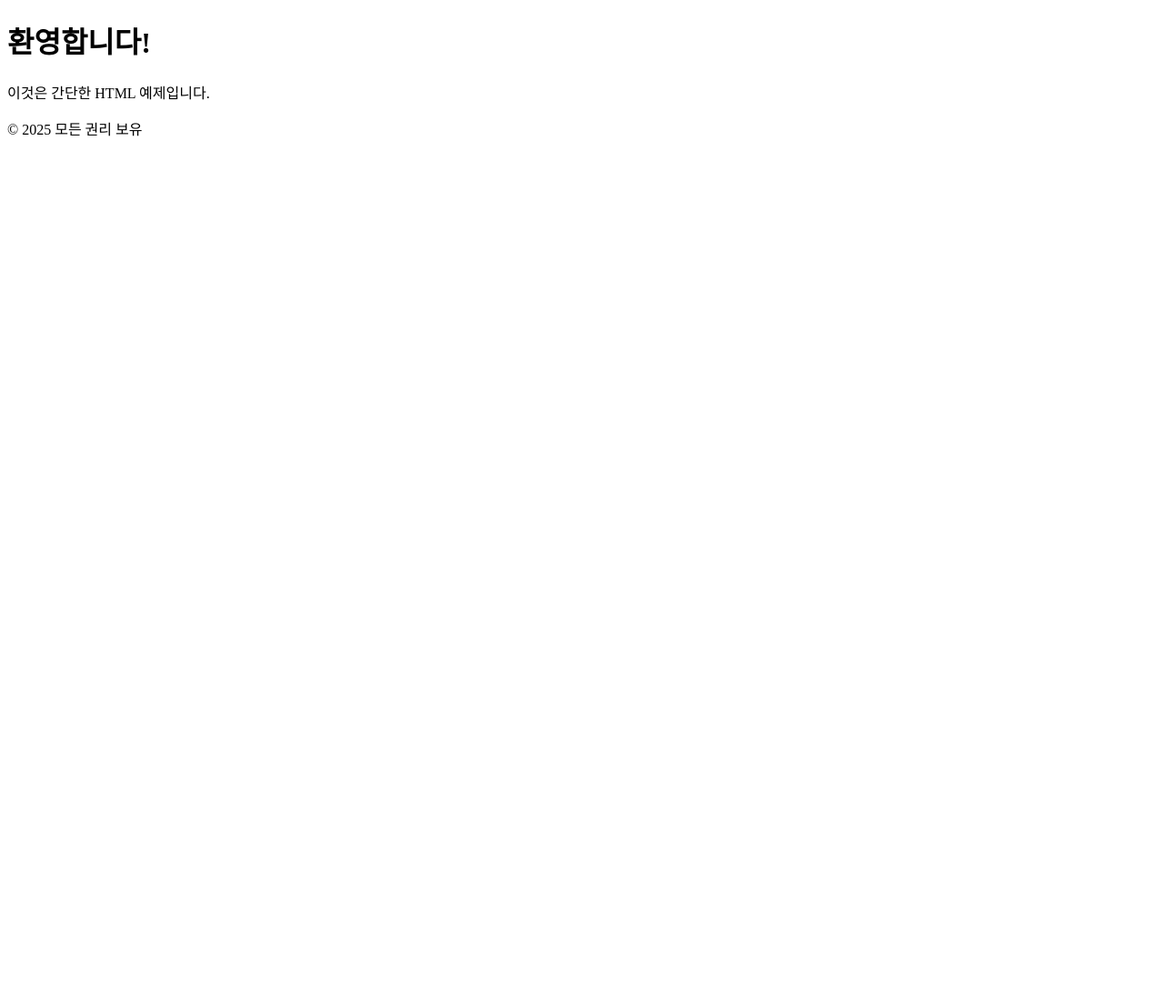
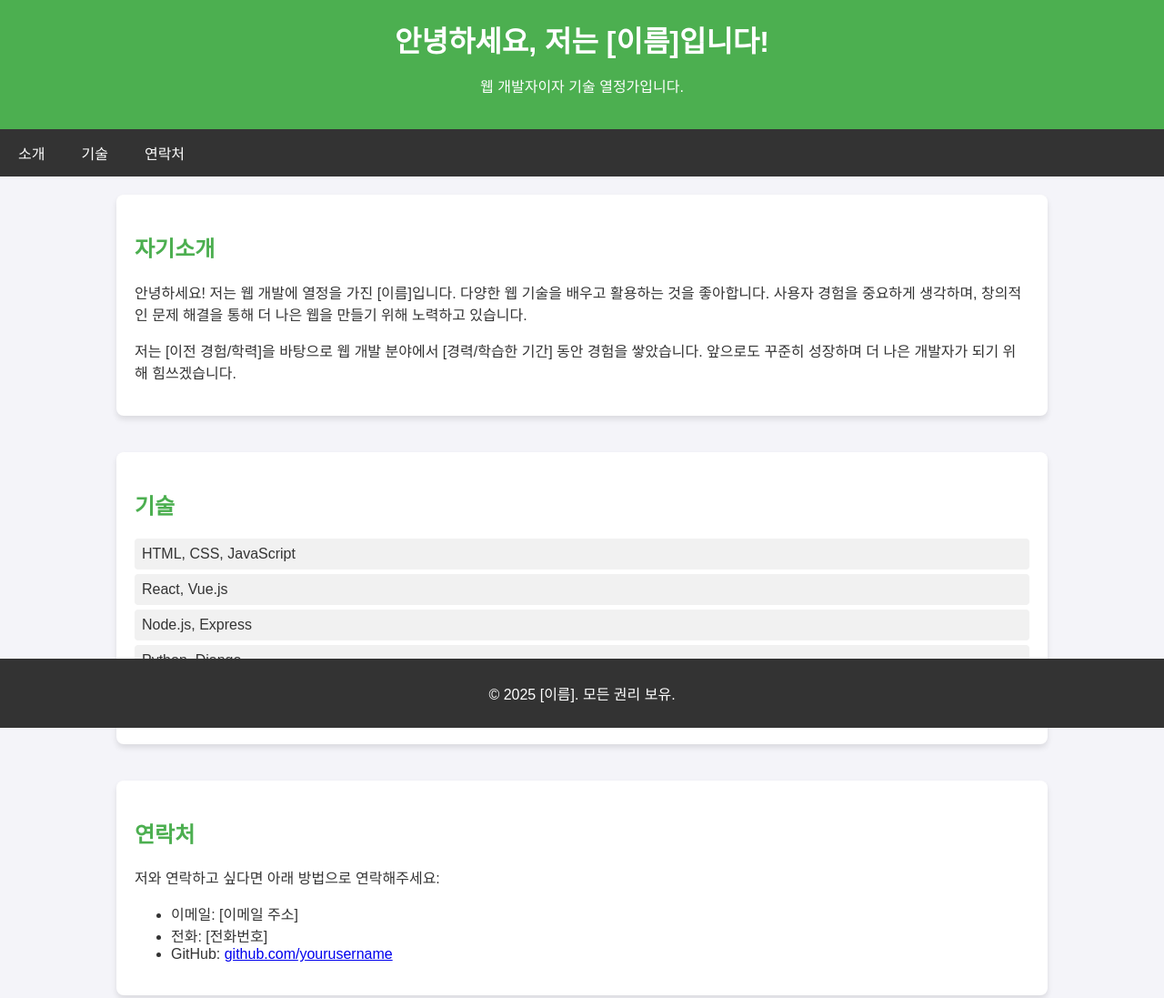
Before and after one commit to choiyongje5932/web_001, a plain HTML site: page index.html in a window 1280 px wide. Shown: the top 1097 px of the page at 91% size. Before the commit the page ends 800 px from the top, so only its background shows below. Drawn offline with Linux system fonts and the light colour scheme.

Commit message:
Update index.html

```diff
--- a/index.html
+++ b/index.html
@@ -3,19 +3,122 @@
 <head>
     <meta charset="UTF-8">
     <meta name="viewport" content="width=device-width, initial-scale=1.0">
-    <title>간단한 웹 페이지</title>
+    <title>자기소개</title>
+    <style>
+        body {
+            font-family: Arial, sans-serif;
+            margin: 0;
+            padding: 0;
+            background-color: #f4f4f9;
+            color: #333;
+        }
+        header {
+            background-color: #4CAF50;
+            color: white;
+            padding: 20px;
+            text-align: center;
+        }
+        header h1 {
+            margin: 0;
+        }
+        nav {
+            background-color: #333;
+            overflow: hidden;
+        }
+        nav a {
+            float: left;
+            display: block;
+            color: white;
+            text-align: center;
+            padding: 14px 20px;
+            text-decoration: none;
+        }
+        nav a:hover {
+            background-color: #ddd;
+            color: black;
+        }
+        .container {
+            width: 80%;
+            margin: 20px auto;
+        }
+        .section {
+            margin-bottom: 40px;
+        }
+        h2 {
+            color: #4CAF50;
+        }
+        .about, .skills, .contact {
+            background-color: white;
+            padding: 20px;
+            border-radius: 8px;
+            box-shadow: 0 4px 6px rgba(0, 0, 0, 0.1);
+        }
+        .skills ul {
+            list-style-type: none;
+            padding: 0;
+        }
+        .skills ul li {
+            background-color: #f1f1f1;
+            margin: 5px 0;
+            padding: 8px;
+            border-radius: 4px;
+        }
+        footer {
+            background-color: #333;
+            color: white;
+            text-align: center;
+            padding: 10px 0;
+            position: fixed;
+            width: 100%;
+            bottom: 0;
+        }
+    </style>
 </head>
 <body>
+
     <header>
-        <h1>환영합니다!</h1>
+        <h1>안녕하세요, 저는 [이름]입니다!</h1>
+        <p>웹 개발자이자 기술 열정가입니다.</p>
     </header>
 
-    <main>
-        <p>이것은 간단한 HTML 예제입니다.</p>
-    </main>
+    <nav>
+        <a href="#about">소개</a>
+        <a href="#skills">기술</a>
+        <a href="#contact">연락처</a>
+    </nav>
+
+    <div class="container">
+        <section id="about" class="section about">
+            <h2>자기소개</h2>
+            <p>안녕하세요! 저는 웹 개발에 열정을 가진 [이름]입니다. 다양한 웹 기술을 배우고 활용하는 것을 좋아합니다. 사용자 경험을 중요하게 생각하며, 창의적인 문제 해결을 통해 더 나은 웹을 만들기 위해 노력하고 있습니다.</p>
+            <p>저는 [이전 경험/학력]을 바탕으로 웹 개발 분야에서 [경력/학습한 기간] 동안 경험을 쌓았습니다. 앞으로도 꾸준히 성장하며 더 나은 개발자가 되기 위해 힘쓰겠습니다.</p>
+        </section>
+
+        <section id="skills" class="section skills">
+            <h2>기술</h2>
+            <ul>
+                <li>HTML, CSS, JavaScript</li>
+                <li>React, Vue.js</li>
+                <li>Node.js, Express</li>
+                <li>Python, Django</li>
+                <li>Git, GitHub</li>
+            </ul>
+        </section>
+
+        <section id="contact" class="section contact">
+            <h2>연락처</h2>
+            <p>저와 연락하고 싶다면 아래 방법으로 연락해주세요:</p>
+            <ul>
+                <li>이메일: [이메일 주소]</li>
+                <li>전화: [전화번호]</li>
+                <li>GitHub: <a href="https://github.com/yourusername" target="_blank">github.com/yourusername</a></li>
+            </ul>
+        </section>
+    </div>
 
     <footer>
-        <p>&copy; 2025 모든 권리 보유</p>
+        <p>&copy; 2025 [이름]. 모든 권리 보유.</p>
     </footer>
+
 </body>
 </html>
```
